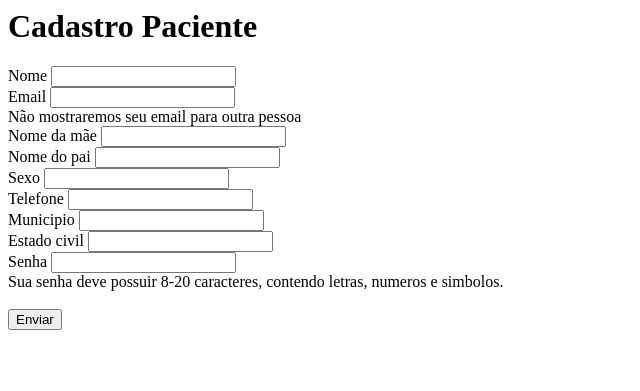
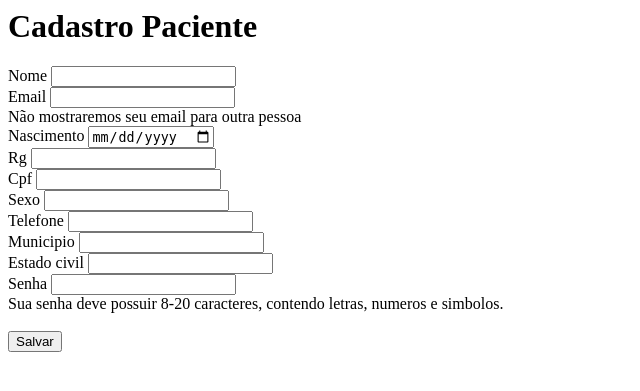
Before and after one commit to mariaclarasousaa/rmhospital, a PHP site: page /pages/pacienteForm.php in a window 1280 px wide. Shown: the top 391 px of the page, without its empty margins (0-640 px from the left). Run offline with PHP 8.4, Linux system fonts and the light colour scheme.

Commit message:
inicio: salvar pacienteDao, pacienteForm

```diff
--- a/index.php
+++ b/index.php
@@ -20,7 +20,7 @@
             <a class="nav-link active" aria-current="page" href="#">MEDCARE</a>
           </li>
           <li class="nav-item">
-            <a class="nav-link" href="?page=pacienteForm">Cadastro</a>
+            <a class="nav-link" href="?page=pacienteControle">Cadastro</a>
           </li>
           <li class="nav-item">
             <a class="nav-link" href="#">Menu</a>
@@ -42,7 +42,7 @@
     <div class="container">
 <?php
 if(!empty($_GET['page']))
-include "pages/".$_GET['page'].".php";
+include "controle/".$_GET['page'].".php";
 ?>
 </div>
 <div class="container">
--- a/pages/pacienteForm.php
+++ b/pages/pacienteForm.php
@@ -1,42 +1,46 @@
 <h1 class="h3 mb-3 fw-normal"> Cadastro Paciente</h1>
-    <form>
+    <form method="post" action="?page=pacienteControle">
   <div class="mb-3">
     <label for="exampleInputEmail1" class="form-label">Nome</label>
-    <input type="email" class="form-control" id="exampleInputEmail1" aria-describedby="emailHelp">
+    <input type="text" class="form-control" id="exampleInputEmail1" name="nome" >
   </div>
   <div class="mb-3">
     <label for="exampleInputEmail1" class="form-label">Email</label>
-    <input type="email" class="form-control" id="exampleInputEmail1" aria-describedby="emailHelp">
+    <input type="email" class="form-control" id="exampleInputEmail1" >
     <div id="emailHelp" class="form-text">Não mostraremos seu email para outra pessoa</div>
   </div>
   <div class="mb-3">
-    <label for="exampleInputEmail1" class="form-label">Nome da mãe</label>
-    <input type="email" class="form-control" id="exampleInputEmail1" aria-describedby="emailHelp">
+    <label for="exampleInputEmail1" class="form-label">Nascimento</label>
+    <input type="date" class="form-control" id="exampleInputEmail1" name="nascimento">
   </div>
   <div class="mb-3">
-    <label for="exampleInputEmail1" class="form-label">Nome do pai</label>
-    <input type="email" class="form-control" id="exampleInputEmail1" aria-describedby="emailHelp">
+    <label for="exampleInputEmail1" class="form-label">Rg</label>
+    <input type="text" class="form-control" id="exampleInputEmail1" name="rg">
+  </div>
+  <div class="mb-3">
+    <label for="exampleInputEmail1" class="form-label">Cpf</label>
+    <input type="text" class="form-control" id="exampleInputEmail1" name="cpf">
   </div>
   <div class="mb-3">
     <label for="exampleInputEmail1" class="form-label">Sexo</label>
-    <input type="email" class="form-control" id="exampleInputEmail1" aria-describedby="emailHelp">
+    <input type="text" class="form-control" id="exampleInputEmail1" name="sexo">
   </div>
   <div class="mb-3">
     <label for="exampleInputEmail1" class="form-label">Telefone</label>
-    <input type="email" class="form-control" id="exampleInputEmail1" aria-describedby="emailHelp">
+    <input type="text" class="form-control" id="exampleInputEmail1" name="telefone">
   </div>
   <div class="mb-3">
     <label for="exampleInputEmail1" class="form-label">Municipio</label>
-    <input type="email" class="form-control" id="exampleInputEmail1" aria-describedby="emailHelp">
+    <input type="text" class="form-control" id="exampleInputEmail1" name="municipio">
   </div>
   <div class="mb-3">
     <label for="exampleInputEmail1" class="form-label">Estado civil</label>
-    <input type="email" class="form-control" id="exampleInputEmail1" aria-describedby="emailHelp">
+    <input type="text" class="form-control" id="exampleInputEmail1" name="estadoCivil">
   </div>
   <label for="inputPassword5" class="form-label">Senha</label>
-<input type="password" id="inputPassword5" class="form-control" aria-describedby="passwordHelpBlock">
+<input type="password" id="inputPassword5" class="form-control" name="senha">
 <div id="passwordHelpBlock" class="form-text">
   Sua senha deve possuir 8-20 caracteres, contendo letras, numeros e simbolos.
 </div><br>
-  <button type="submit" class="btn btn-primary">Enviar</button>
+<button value="salvar" name="acao" type="submit" class="btn btn-primary">Salvar</button>
 </form>
```
Also changed, not shown: controle/pacienteControle.php (added, +28 -0 lines), modelo/dao/pacienteDao.php (added, +52 -0 lines), modelo/dominio/Paciente.php (+7 -7 lines).
